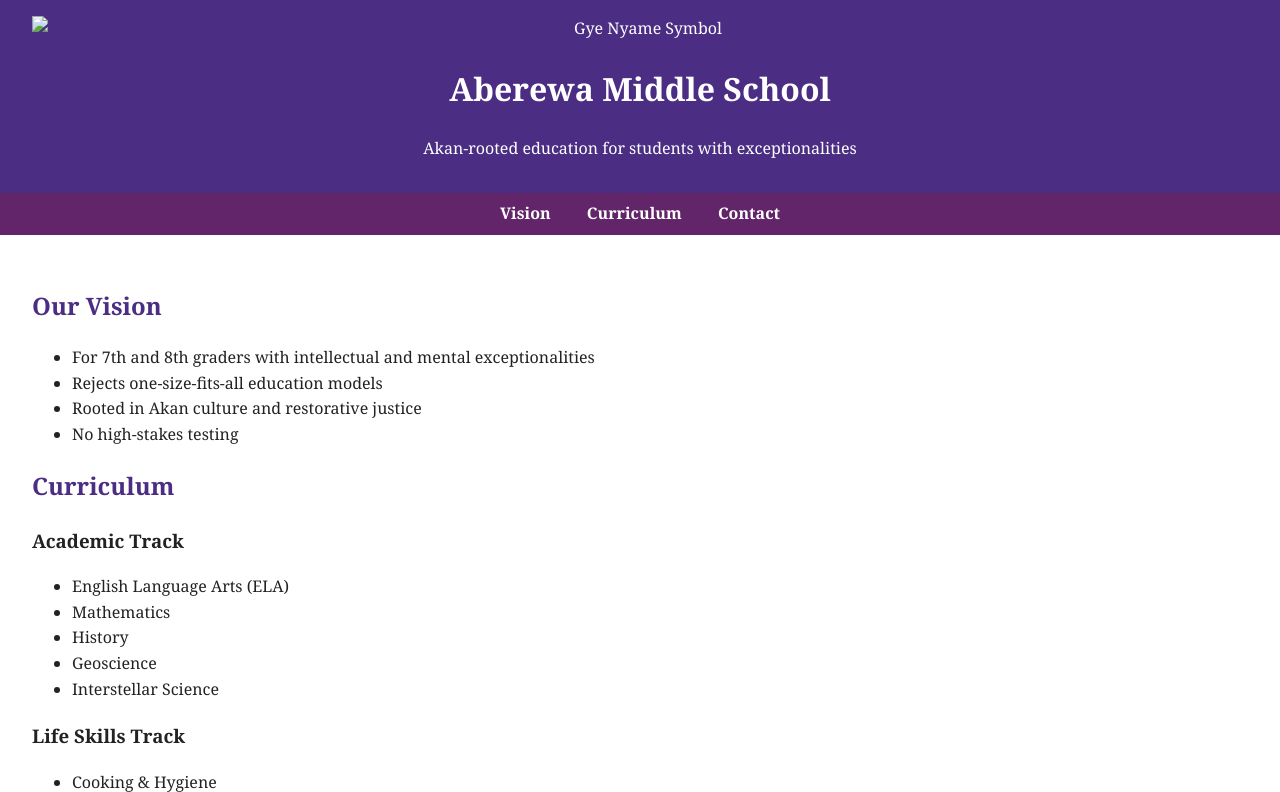
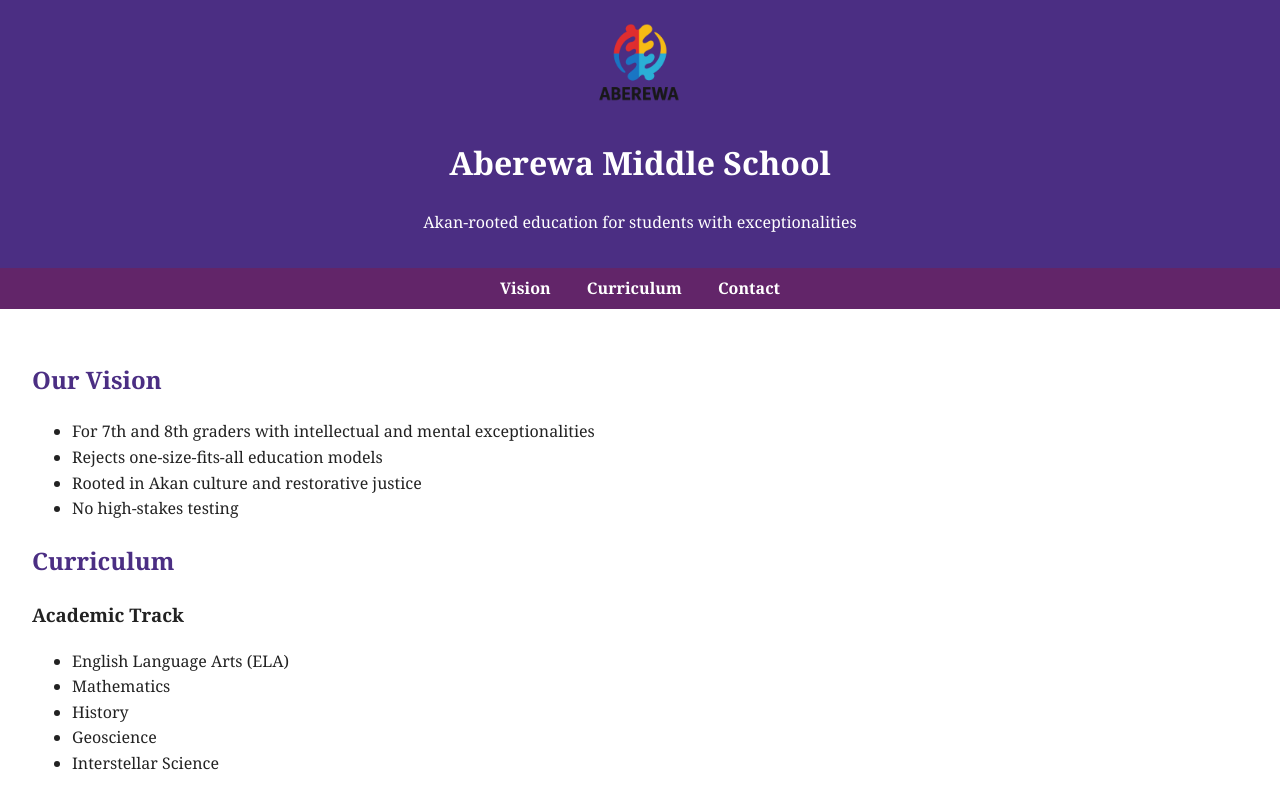
Before and after one commit to Aberewa-MiddleSchool/aberewa-site, a plain HTML site: page index.html in a window 1280 px wide. Shown: the top 792 px of the page. Drawn offline with Linux system fonts and the light colour scheme.

Commit message:
Update index.html

```diff
--- a/index.html
+++ b/index.html
@@ -46,7 +46,7 @@
 </head>
 <body>
     <header>
-        <img src="images/image.png" alt="Gye Nyame Symbol" class="symbol">
+        <img src="image.png" alt="Gye Nyame Symbol" class="symbol">
         <h1>Aberewa Middle School</h1>
         <p>Akan-rooted education for students with exceptionalities</p>
     </header>
```
